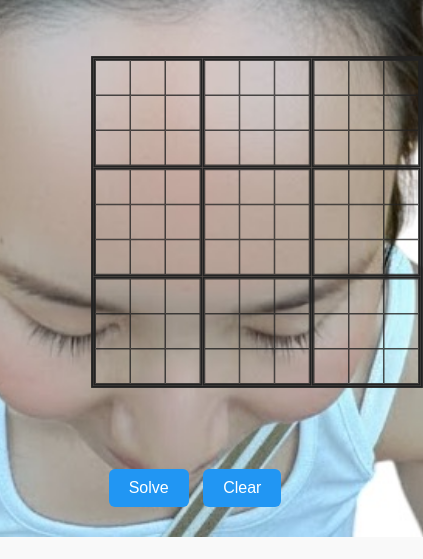
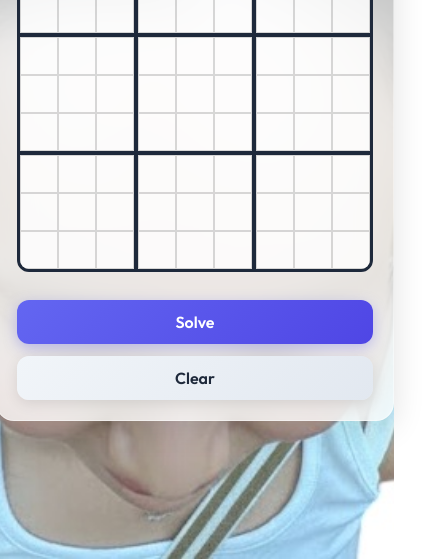
Before and after one commit to lukedwang/sudoku-solver, a plain HTML site: page index.html in a window 390 px wide. Shown: the part 285-844 px from the top of the page, 423 px wide, since content can reach past the window. Drawn offline with Linux system fonts and the light colour scheme.

Commit message:
Enhance UI with glassmorphism design, improved font styles, and responsive adjustments. Refactor HTML structure for better layout and add animations for solved cells in JavaScript.

```diff
--- a/app.js
+++ b/app.js
@@ -1,14 +1,12 @@
 // Wait for DOM to load
 window.addEventListener('DOMContentLoaded', () => {
-    const grid = document.getElementById('grid');
-
     const inputs = document.querySelectorAll('.box input');
 
     inputs.forEach(input => {
-      input.addEventListener('input', () => {
-        // Remove anything that isn't 1-9
-        input.value = input.value.replace(/[^1-9]/g, '');
-      });
+        input.addEventListener('input', () => {
+            // Remove anything that isn't 1-9
+            input.value = input.value.replace(/[^1-9]/g, '');
+        });
     });
 });
 
@@ -23,14 +21,24 @@ function readBoard() {
     return board;
 }
 
-// Write JS array values back to the grid
+// Write JS array values back to the grid with staggered animation
 function writeBoard(board) {
     const inputs = document.querySelectorAll('.box input');
+    const emptyCells = [];
+
+    // First pass: identify which cells need to be filled
     inputs.forEach((input, idx) => {
-        if (!input.value) {
-            input.classList.add('solved');
+        if (!input.value && board[idx] !== 0) {
+            emptyCells.push({ input, value: board[idx], idx });
         }
-        input.value = board[idx] === 0 ? '' : board[idx];
+    });
+
+    // Animate solved cells with staggered delay
+    emptyCells.forEach((cell, i) => {
+        setTimeout(() => {
+            cell.input.value = cell.value;
+            cell.input.classList.add('solved', 'solved-animate');
+        }, i * 25); // 25ms delay between each cell
     });
 }
 
@@ -107,6 +115,9 @@ function solveSudoku() {
 // Clear button handler
 function clearGrid() {
     const inputs = document.querySelectorAll('.box input');
-    inputs.forEach(input => input.value = '');
+    inputs.forEach(input => {
+        input.value = '';
+        input.classList.remove('solved', 'solved-animate');
+    });
     setMessage('');
 }
--- a/index.html
+++ b/index.html
@@ -4,12 +4,15 @@
     <meta charset="UTF-8" />
     <meta name="viewport" content="width=device-width, initial-scale=1.0" />
     <title>Big Brain Raylia</title>
+    <link rel="preconnect" href="https://fonts.googleapis.com">
+    <link rel="preconnect" href="https://fonts.gstatic.com" crossorigin>
+    <link href="https://fonts.googleapis.com/css2?family=Outfit:wght@400;600;700&family=Syne:wght@700;800&display=swap" rel="stylesheet">
     <link rel="stylesheet" href="style.css">
-
 </head>
 <body>
     <h1>Big Brain Raylia</h1>
 
+    <div class="card">
         <div class="grid">
             <div class="box">
               <input type="text" maxlength="1">
@@ -110,13 +113,15 @@
               <input type="text" maxlength="1">
               <input type="text" maxlength="1">
             </div>
-
         </div>
 
-    <div>
+        <div class="button-container">
             <button onclick="solveSudoku()">Solve</button>
             <button onclick="clearGrid()">Clear</button>
         </div>
+    </div>
+
+    <div id="message"></div>
 
     <script src="app.js"></script>
 </body>
--- a/style.css
+++ b/style.css
@@ -1,3 +1,19 @@
+/* CSS Variables */
+:root {
+    --font-title: 'Syne', sans-serif;
+    --font-body: 'Outfit', sans-serif;
+    --color-primary: #6366f1;
+    --color-primary-dark: #4f46e5;
+    --color-accent: #22d3ee;
+    --color-text: #1e293b;
+    --color-text-light: #64748b;
+    --color-solved: #10b981;
+    --glass-bg: rgba(255, 255, 255, 0.75);
+    --glass-border: rgba(255, 255, 255, 0.4);
+    --shadow-soft: 0 8px 32px rgba(0, 0, 0, 0.12);
+    --shadow-glow: 0 0 20px rgba(99, 102, 241, 0.4);
+}
+
 /* Basic reset */
 * {
     box-sizing: border-box;
@@ -7,83 +23,244 @@
 
 /* Body styling */
 body {
-    font-family: Arial, sans-serif;
-    background-color: #f9f9f9;
+    font-family: var(--font-body);
+    min-height: 100vh;
     display: flex;
     flex-direction: column;
     align-items: center;
-    padding: 20px;
+    justify-content: center;
+    padding: 40px 20px;
     background-image: url('forehead.jpeg');
-    background-size: cover; /* or '100% 100%' for stretching */
+    background-size: cover;
     background-position: center;
     background-repeat: no-repeat;
+    background-attachment: fixed;
 }
 
 /* Page title */
 h1 {
-    margin-top: 120px;
-    font-size: 3.5rem;
+    font-family: var(--font-title);
+    font-size: clamp(2rem, 6vw, 3.5rem);
+    font-weight: 800;
     text-align: center;
+    color: var(--color-text);
+    margin-bottom: 32px;
+    text-shadow: 0 2px 10px rgba(255, 255, 255, 0.5);
+
+    /* Page load animation */
+    opacity: 0;
+    animation: fadeSlideIn 0.6s ease-out forwards;
 }
 
+/* Glassmorphism card container */
+.card {
+    background: var(--glass-bg);
+    backdrop-filter: blur(16px);
+    -webkit-backdrop-filter: blur(16px);
+    border: 1px solid var(--glass-border);
+    border-radius: 24px;
+    padding: 32px;
+    box-shadow: var(--shadow-soft);
+
+    /* Page load animation */
+    opacity: 0;
+    animation: fadeSlideIn 0.6s ease-out 0.15s forwards;
+}
+
+/* Grid container */
 .grid {
     display: grid;
     grid-template-columns: repeat(3, auto);
     width: fit-content;
-    margin: auto;
-    border: 3px solid #222;
-    background-color: transparent;
-    transform: scale(0.7);
+    margin: 0 auto;
+    border: 3px solid var(--color-text);
+    border-radius: 12px;
+    overflow: hidden;
+    background-color: rgba(255, 255, 255, 0.5);
 }
 
 /* Each 3x3 square */
 .box {
     display: grid;
-    grid-template-columns: repeat(3, 50px);
-    grid-template-rows: repeat(3, 50px);
-    border: 3px solid #222;
-    background-color: transparent;
+    grid-template-columns: repeat(3, 48px);
+    grid-template-rows: repeat(3, 48px);
+    border: 2px solid var(--color-text);
+}
+
+/* Remove double borders between boxes */
+.box:nth-child(1), .box:nth-child(2), .box:nth-child(3) {
+    border-top: none;
+}
+.box:nth-child(7), .box:nth-child(8), .box:nth-child(9) {
+    border-bottom: none;
+}
+.box:nth-child(1), .box:nth-child(4), .box:nth-child(7) {
+    border-left: none;
+}
+.box:nth-child(3), .box:nth-child(6), .box:nth-child(9) {
+    border-right: none;
 }
 
 /* Individual cells */
 .box input {
-    color: black;
-    width: 50px;
-    height: 50px;
+    width: 48px;
+    height: 48px;
     text-align: center;
-    font-size: 20px;
-    font-weight: bold;
-    border: 1px solid #222;
+    font-family: var(--font-body);
+    font-size: 1.25rem;
+    font-weight: 600;
+    color: var(--color-text);
+    border: 1px solid rgba(0, 0, 0, 0.15);
     outline: none;
-    background-color: transparent;
+    background-color: rgba(255, 255, 255, 0.6);
+    transition: all 0.2s ease;
 }
 
+.box input:hover {
+    background-color: rgba(99, 102, 241, 0.08);
+}
+
+.box input:focus {
+    background-color: rgba(99, 102, 241, 0.15);
+    box-shadow: inset 0 0 0 2px var(--color-primary);
+    transform: scale(1.05);
+    z-index: 1;
+    position: relative;
+}
+
+/* Solved cells styling */
 .box input.solved {
-    color: green;
-    font-weight: normal;
+    color: var(--color-solved);
+    font-weight: 700;
+}
+
+/* Solved cell pop animation */
+.box input.solved-animate {
+    animation: solvedPop 0.4s cubic-bezier(0.34, 1.56, 0.64, 1) forwards;
+}
+
+/* Button container */
+.button-container {
+    display: flex;
+    justify-content: center;
+    gap: 16px;
+    margin-top: 28px;
 }
 
 /* Buttons */
 button {
-    margin: 10px 5px;
-    padding: 10px 20px;
+    font-family: var(--font-body);
     font-size: 1rem;
+    font-weight: 600;
+    padding: 14px 36px;
     border: none;
-    border-radius: 6px;
+    border-radius: 12px;
     cursor: pointer;
-    background-color: #2196f3;
+    background: linear-gradient(135deg, var(--color-primary) 0%, var(--color-primary-dark) 100%);
     color: white;
-    transition: background-color 0.2s;
+    box-shadow: 0 4px 14px rgba(99, 102, 241, 0.35);
+    transition: all 0.25s ease;
 }
 
 button:hover {
-    background-color: #1976d2;
+    transform: translateY(-2px);
+    box-shadow: 0 6px 20px rgba(99, 102, 241, 0.45);
+}
+
+button:active {
+    transform: translateY(0) scale(0.97);
+    box-shadow: 0 2px 8px rgba(99, 102, 241, 0.3);
+}
+
+/* Secondary button style for Clear */
+button:last-child {
+    background: linear-gradient(135deg, #f1f5f9 0%, #e2e8f0 100%);
+    color: var(--color-text);
+    box-shadow: 0 4px 14px rgba(0, 0, 0, 0.1);
+}
+
+button:last-child:hover {
+    box-shadow: 0 6px 20px rgba(0, 0, 0, 0.15);
 }
 
 /* Message area */
 #message {
-    margin-top: 15px;
+    margin-top: 24px;
+    font-size: 1.1rem;
+    font-weight: 600;
+    color: var(--color-text);
+    text-align: center;
+    padding: 8px 24px;
+    border-radius: 8px;
+    background: var(--glass-bg);
+    backdrop-filter: blur(8px);
+    -webkit-backdrop-filter: blur(8px);
+    min-height: 44px;
+    display: flex;
+    align-items: center;
+    justify-content: center;
+
+    /* Page load animation */
+    opacity: 0;
+    animation: fadeSlideIn 0.6s ease-out 0.3s forwards;
+}
+
+#message:empty {
+    visibility: hidden;
+}
+
+/* Keyframe Animations */
+@keyframes fadeSlideIn {
+    from {
+        opacity: 0;
+        transform: translateY(20px);
+    }
+    to {
+        opacity: 1;
+        transform: translateY(0);
+    }
+}
+
+@keyframes solvedPop {
+    0% {
+        opacity: 0;
+        transform: scale(0.5);
+    }
+    60% {
+        opacity: 1;
+        transform: scale(1.15);
+    }
+    100% {
+        opacity: 1;
+        transform: scale(1);
+    }
+}
+
+/* Responsive adjustments */
+@media (max-width: 480px) {
+    .card {
+        padding: 20px;
+        border-radius: 18px;
+    }
+
+    .box {
+        grid-template-columns: repeat(3, 38px);
+        grid-template-rows: repeat(3, 38px);
+    }
+
+    .box input {
+        width: 38px;
+        height: 38px;
         font-size: 1rem;
-    color: #d32f2f;
-    text-align: center;
     }
+
+    .button-container {
+        flex-direction: column;
+        gap: 12px;
+    }
+
+    button {
+        padding: 12px 28px;
+        width: 100%;
+    }
+}
```
Lines whose indentation alone changed are shown as unchanged.
